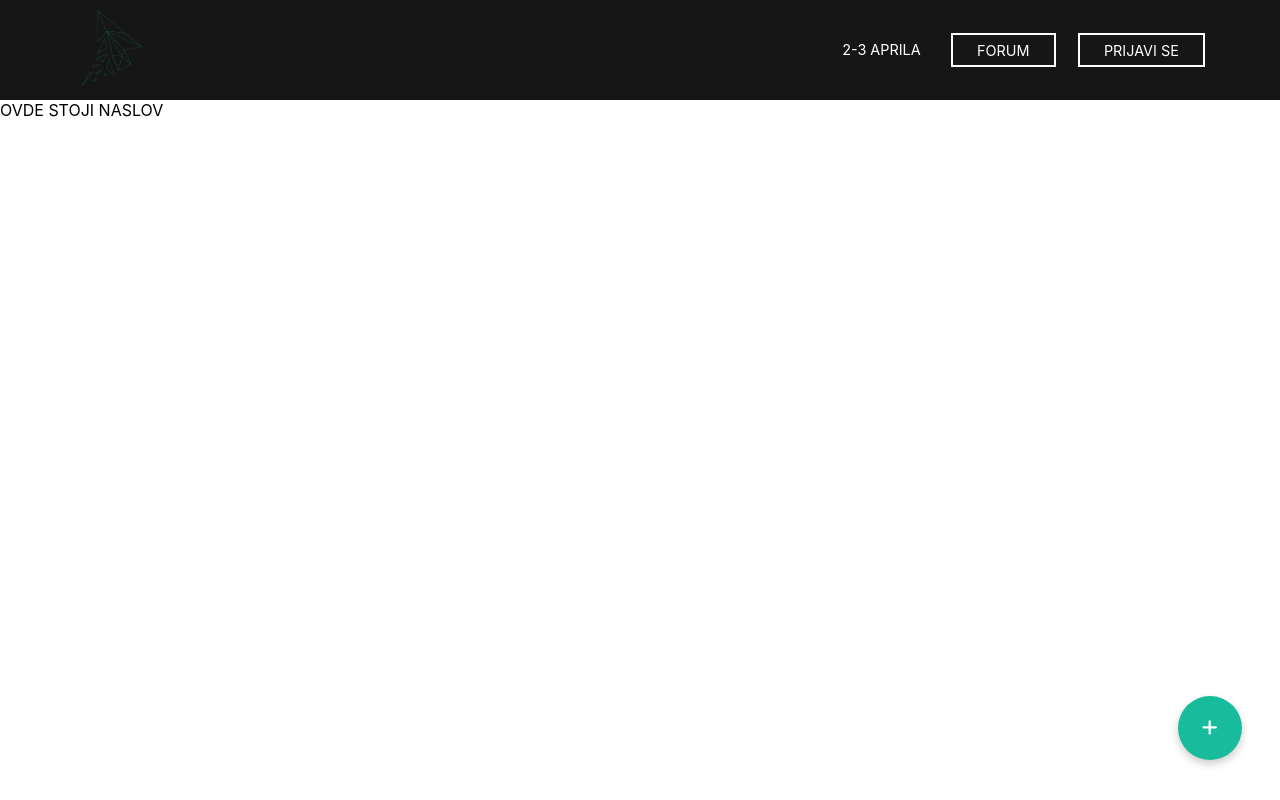
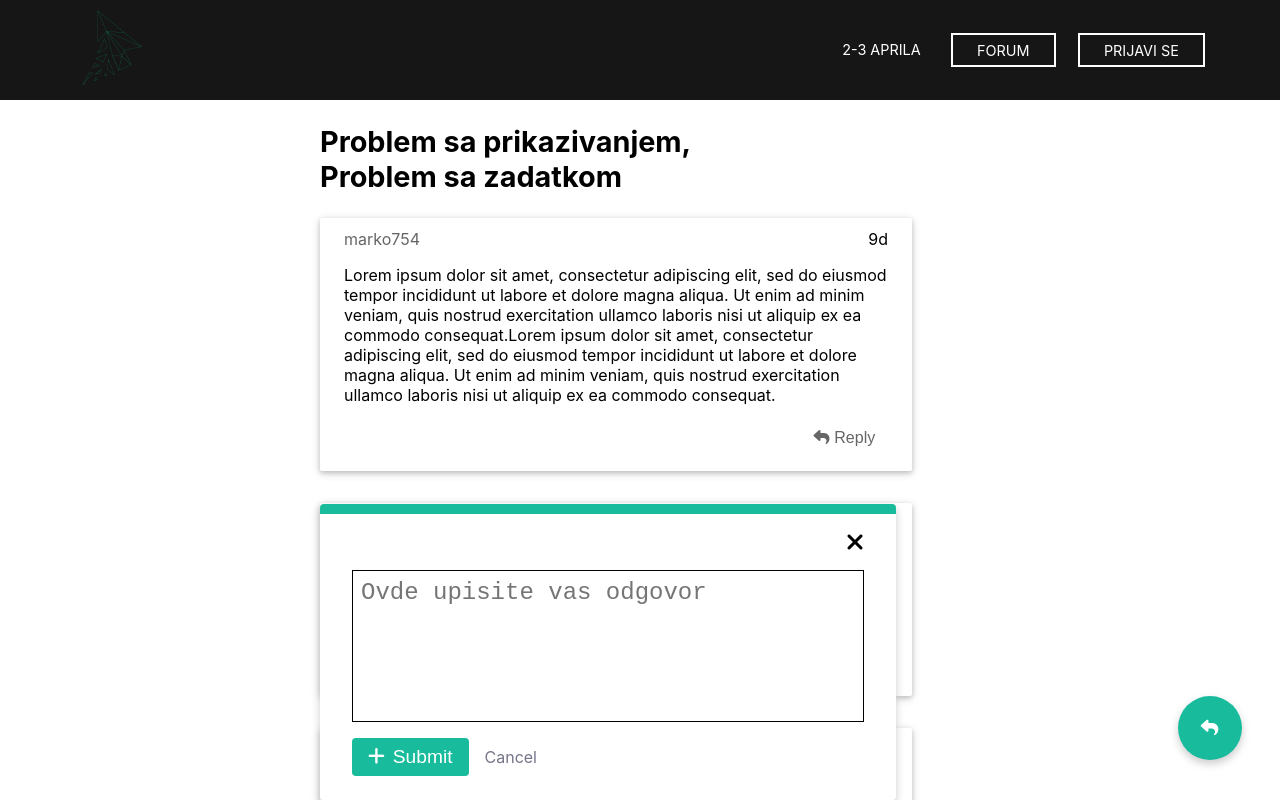
Before and after one commit to Nikolic-Marko/HZS_react, a React (Create React App) app: page /forum/ostalo/1 in a window 1280 px wide. Both pictures are taken after a click on the button 1209 px from the left and 728 px from the top of the page. Shown: the top 800 px of the page. Built offline with nearby package versions, Linux system fonts and the light colour scheme; the HTML template or start-up script is replaced by a standard one.

Commit message:
dodao stranicu za pitanje

```diff
--- a/src/component/Forum/Dugme/Dugme.js
+++ b/src/component/Forum/Dugme/Dugme.js
@@ -4,7 +4,7 @@ import classes from './Dugme.module.css'
 const Dugme = (props) => {
   return (
     <button className={classes.Sticky} onClick={props.click}>
-      <i className="fas fa-plus" style={{ color: 'white' }}></i>
+      <i className={`${props.ikonica}`} style={{ color: 'white' }}></i>
     </button>
   )
 }
--- a/src/component/Forum/Forum.js
+++ b/src/component/Forum/Forum.js
@@ -30,7 +30,7 @@ const Forum = () => {
           </div>
         </div>
       </div>
-      <Dugme click={showNewTopic} />
+      <Dugme click={showNewTopic} ikonica="fas fa-plus" />
       <Modal show={showModal} modalClosed={closeModal} />
     </React.Fragment>
   )
--- a/src/component/Forum/PitanjaContainer/PitnjaStranica/PitanjaStranica.js
+++ b/src/component/Forum/PitanjaContainer/PitnjaStranica/PitanjaStranica.js
@@ -1,21 +1,56 @@
-import React from 'react'
+import React, { useState } from 'react'
 import Header from '../../../Header'
-import Modal from '../../Modal/Modal'
+import ReplyModal from './ReplyModal/ReplyModal'
 import PitanjeDiv from './PitanjeDiv/PitanjeDiv'
 import Dugme from '../../Dugme/Dugme'
+import classes from './PitanjaStranica.module.css'
 
 const PitanjaStranica = () => {
+  const [showModal, setShowModal] = useState(false)
+
+  const reply = () => {
+    setShowModal(true)
+  }
+
+  const closeModal = () => {
+    setShowModal(false)
+  }
   return (
     <React.Fragment>
       <Header />
-      <div>
-        <div>OVDE STOJI NASLOV</div>
-        <PitanjeDiv />
-        <PitanjeDiv />
-        <PitanjeDiv />
-        <PitanjeDiv />
+      <div className={classes.Container}>
+        <div className={classes.TitleDiv}>
+          <h2 className={classes.Title}>
+            Problem sa prikazivanjem, Problem sa zadatkom
+          </h2>
+        </div>
+        <PitanjeDiv
+          name="marko754"
+          day="9d"
+          text="Lorem ipsum dolor sit amet, consectetur adipiscing elit, sed do eiusmod tempor incididunt ut labore et dolore magna aliqua. Ut enim ad minim veniam, quis nostrud exercitation ullamco laboris nisi ut aliquip ex ea commodo consequat.Lorem ipsum dolor sit amet, consectetur adipiscing elit, sed do eiusmod tempor incididunt ut labore et dolore magna aliqua. Ut enim ad minim veniam, quis nostrud exercitation ullamco laboris nisi ut aliquip ex ea commodo consequat."
+          click={reply}
+        />
+        <PitanjeDiv
+          name="frenki"
+          day="5d"
+          text="Lorem ipsum dolor sit amet, consectetur adipiscing elit, sed do eiusmod tempor incididunt ut labore et dolore magna aliqua. Ut enim ad minim veniam, quis nostrud exercitation ullamco laboris nisi ut aliquip ex ea commodo consequat."
+          click={reply}
+        />
+        <PitanjeDiv
+          name="mirko"
+          day="2d"
+          text="Lorem ipsum dolor sit amet, consectetur adipiscing elit, sed do eiusmod tempor incididunt ut labore et dolore magna aliqua. Ut enim ad minim veniam, quis nostrud exercitation ullamco laboris nisi ut aliquip ex ea commodo consequat."
+          click={reply}
+        />
+        <PitanjeDiv
+          name="zorica"
+          day="8d"
+          text="Lorem ipsum dolor sit amet, consectetur adipiscing elit, sed do eiusmod tempor incididunt ut labore et dolore magna aliqua. Ut enim ad minim veniam, quis nostrud exercitation ullamco laboris nisi ut aliquip ex ea commodo consequat."
+          click={reply}
+        />
       </div>
-      <Dugme />
+      <Dugme ikonica="fas fa-reply" click={reply} />
+      <ReplyModal show={showModal} modalClosed={closeModal} />
     </React.Fragment>
   )
 }
--- a/src/component/Forum/PitanjaContainer/PitnjaStranica/PitanjaStranica.module.css
+++ b/src/component/Forum/PitanjaContainer/PitnjaStranica/PitanjaStranica.module.css
@@ -0,0 +1,13 @@
+.Container {
+  width: 50%;
+  margin: auto;
+}
+
+.TitleDiv {
+  width: 70%;
+}
+
+.Title {
+  font-size: 1.8rem;
+  margin: 1.5rem 0;
+}
--- a/src/component/Forum/PitanjaContainer/PitnjaStranica/PitanjeDiv/PitanjeDiv.js
+++ b/src/component/Forum/PitanjaContainer/PitnjaStranica/PitanjeDiv/PitanjeDiv.js
@@ -1,7 +1,22 @@
+import classes from './PitanjeDiv.module.css'
 import React from 'react'
 
-const PitanjeDiv = () => {
-  return <div></div>
+const PitanjeDiv = (props) => {
+  return (
+    <div className={classes.Container}>
+      <div className={classes.NameDay}>
+        <span className={classes.Name}>{props.name}</span>
+        <span className={classes.Day}>{props.day}</span>
+      </div>
+      <div className={classes.Text}>{props.text}</div>
+      <div className={classes.Reply}>
+        <button className={classes.Button} onClick={props.click}>
+          <i className="fas fa-reply" style={{ color: '#666666' }}></i>
+          <span className={classes.ReplyText}>Reply</span>
+        </button>
+      </div>
+    </div>
+  )
 }
 
 export default PitanjeDiv
--- a/src/component/Forum/PitanjaContainer/PitnjaStranica/PitanjeDiv/PitanjeDiv.module.css
+++ b/src/component/Forum/PitanjaContainer/PitnjaStranica/PitanjeDiv/PitanjeDiv.module.css
@@ -0,0 +1,49 @@
+.Container {
+  width: 85%;
+  padding: 0.7rem 1.5rem;
+  padding-bottom: 1rem;
+  box-shadow: 0 2px 5px rgba(0, 0, 0, 16%), 0 2px 10px rgba(0, 0, 0, 16%);
+  margin-top: 1rem;
+  margin-bottom: 2rem;
+  display: flex;
+  flex-direction: column;
+  border-radius: 2px;
+}
+
+.NameDay {
+  display: flex;
+  justify-content: space-between;
+}
+
+.Name {
+  color: #666666;
+}
+
+.Text {
+  margin: 1rem 0;
+}
+
+.Reply {
+  display: flex;
+  justify-content: flex-end;
+}
+
+.ReplyText {
+  margin: 0 0.3rem;
+}
+
+.Button {
+  outline: none;
+  border: none;
+  background-color: white;
+  cursor: pointer;
+  font-size: 1rem;
+  color: #666666;
+  transition: 0.4s all;
+  padding: 0.5rem;
+}
+
+.Button:hover {
+  background-color: #e9e9e9;
+  color: black;
+}
--- /dev/null
+++ b/src/component/Forum/PitanjaContainer/PitnjaStranica/ReplyModal/ReplyModal.js
@@ -0,0 +1,47 @@
+import React from 'react'
+
+import classes from './ReplyModal.module.css'
+const modal = (props) => {
+  return (
+    <React.Fragment>
+      <div
+        className={classes.Modal}
+        style={{
+          transform: props.show ? 'translateY(0)' : 'translateY(-100vh)',
+          opacity: props.show ? '1' : '0',
+        }}
+      >
+        <div className={classes.Content}>
+          <form action="/submit" method="get" style={{ height: '60%' }}>
+            <span className={classes.Icon} onClick={props.modalClosed}>
+              <i className="fas fa-times"></i>
+            </span>
+
+            <div className={classes.Tekst}>
+              <textarea
+                placeholder="Ovde upisite vas odgovor"
+                className={classes.TekstArea}
+                style={{
+                  resize: 'none',
+                }}
+              />
+            </div>
+            <div className={classes.Submit}>
+              <div className={classes.SubmitButtons}>
+                <button type="submit" className={classes.btnSubmit}>
+                  <i className="fas fa-plus" style={{ color: 'white' }}></i>
+                  <span>Submit</span>
+                </button>
+                <a className={classes.btnCancel} onClick={props.modalClosed}>
+                  Cancel
+                </a>
+              </div>
+            </div>
+          </form>
+        </div>
+      </div>
+    </React.Fragment>
+  )
+}
+
+export default React.memo(modal)
--- /dev/null
+++ b/src/component/Forum/PitanjaContainer/PitnjaStranica/ReplyModal/ReplyModal.module.css
@@ -0,0 +1,94 @@
+.Modal {
+  position: fixed;
+  display: flex;
+  align-items: center;
+  z-index: 500;
+  background-color: white;
+  width: 45%;
+  height: 30%;
+  box-shadow: 0 4px 8px #ccc;
+  padding: 16px;
+  left: 25%;
+
+  bottom: 0px;
+  box-sizing: border-box;
+  transition: all 0.3s ease-out;
+  border-top: 10px solid #18bc9c;
+  border-radius: 4px;
+}
+.Content {
+  width: 100%;
+  height: 100%;
+  padding: 1rem;
+  display: flex;
+  flex-direction: column;
+}
+
+.Icon {
+  display: flex;
+  justify-content: flex-end;
+  font-size: 1.5rem;
+  margin-bottom: 1rem;
+}
+
+.Tekst {
+  margin: 0 1rem;
+  height: 100%;
+  margin: 0;
+}
+
+.TekstArea {
+  width: 100%;
+  box-sizing: border-box;
+  padding: 0.5rem;
+  border: 1px solid black;
+  font-size: 1.5rem;
+  height: 100%;
+}
+
+.TekstArea:focus {
+  outline: none;
+  border: 1px solid #18bc9c;
+}
+
+.Submit {
+  margin-top: 1rem;
+}
+
+.btnSubmit {
+  border: none;
+  outline: none;
+  background-color: #18bc9c;
+  font-size: 1.2rem;
+  cursor: pointer;
+  border-radius: 4px;
+  color: white;
+  padding: 0.5rem 1rem;
+  transition: all 0.3s;
+}
+.btnSubmit i {
+  margin-right: 0.5rem;
+}
+
+.btnSubmit:hover {
+  background-color: #128d75;
+}
+
+.btnCancel {
+  margin-left: 1rem;
+  border: none;
+  cursor: pointer;
+  color: #75758a;
+  outline: none;
+  background-color: white;
+}
+
+.btnCancel:hover {
+  color: #ea4c3c;
+}
+
+@media only screen and (min-width: 1200px) and (max-width: 1600px) {
+  .Modal {
+    height: 37%;
+  }
+}
```
Also changed, not shown: 1 other file (tests, documents, lock files or other folders).
